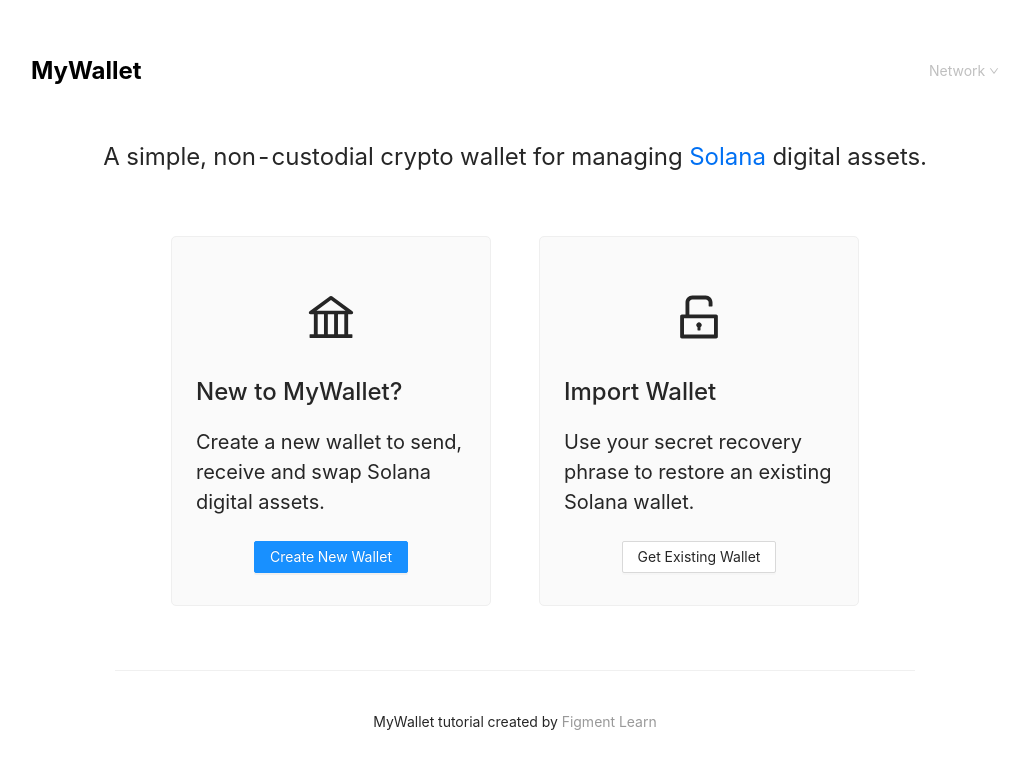
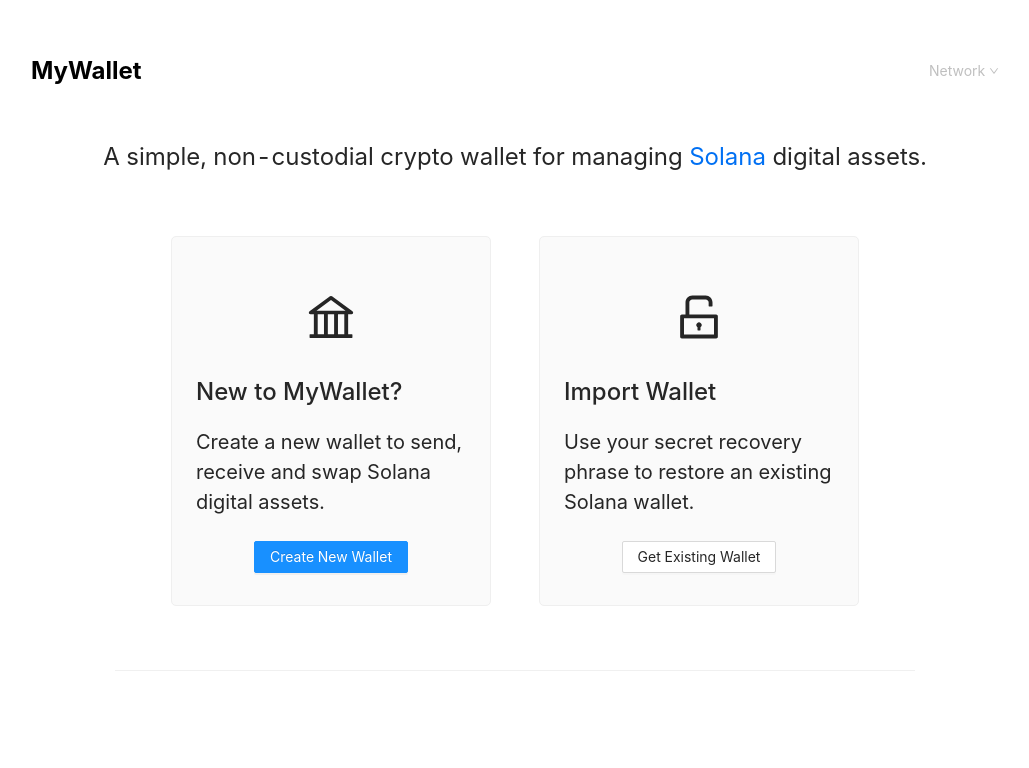
Before and after one commit to CalhacksBestTeam/wallet, a Next.js app: page / in a window 1280 px wide. Shown: the top 768 px of the page, without its empty margins (125-1154 px from the left). Built offline with nearby package versions, Linux system fonts and the light colour scheme.

Commit message:
beautify

```diff
--- a/components/Layout/index.tsx
+++ b/components/Layout/index.tsx
@@ -117,14 +117,6 @@
 
         <Divider style={{ marginTop: "3rem" }} />
 
-        <footer className={styles.footerHome}>
-          <p>
-            MyWallet tutorial created by{" "}
-            <a className={styles.footerLink} href="https://learn.figment.io/">
-              Figment Learn
-            </a>
-          </p>
-        </footer>
       </main>
     </div>
   );
```
